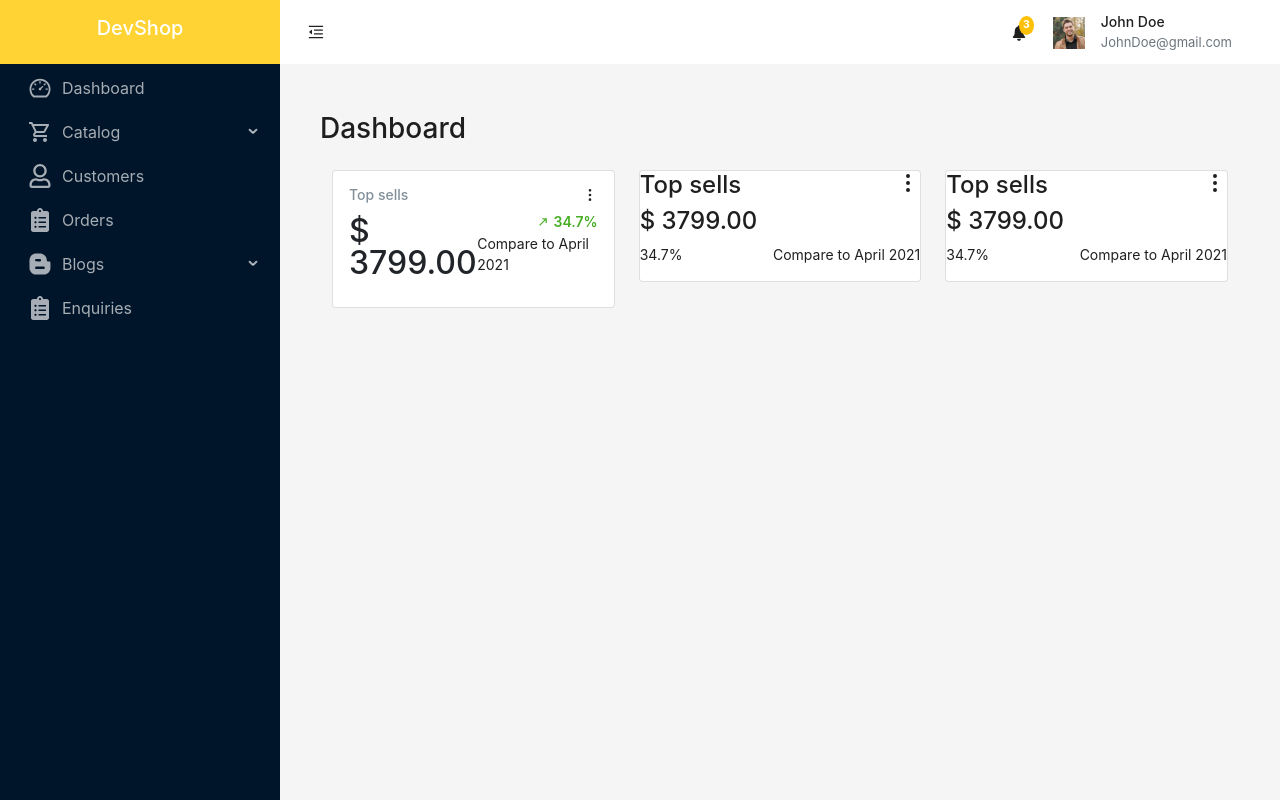
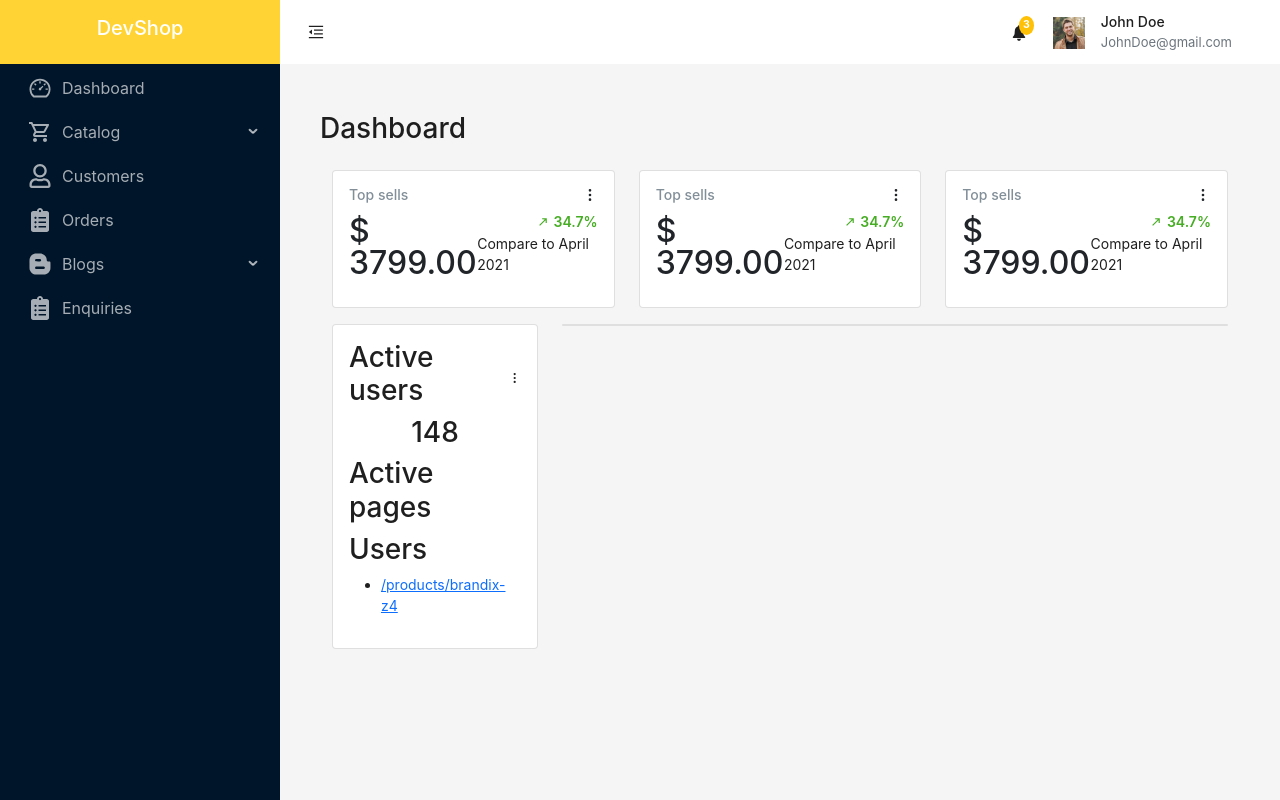
Before and after one commit to Seyba/admin-app, a React (Create React App) app: page /admin in a window 1280 px wide. Built offline with nearby package versions, Linux system fonts and the light colour scheme.

Commit message:
widget and chart section added

```diff
--- a/src/component/pages/Dashboard.js
+++ b/src/component/pages/Dashboard.js
@@ -1,18 +1,12 @@
 import React from 'react'
 import { HiOutlineDotsVertical } from "react-icons/hi";
 import { CgArrowTopRight } from "react-icons/cg";
-
+import { Link } from 'react-router-dom'
 
 export const Dashboard = () => {
   return (
     <div>
         <h3 className="mb-4">Dashboard</h3>
-        <div>
-            <div></div>
-            <div></div>
-            <div></div>
-            <div></div>
-        </div>
         <div className="container">
             <div className="row">
                 <div className=" col-md-4">
@@ -23,7 +17,7 @@ export const Dashboard = () => {
                         </div>
                         <div className="d-flex justify-content-between align-items-center">
                             <h4 className="indicator-value">$ 3799.00</h4>
-                            <div className="">
+                            <div>
                                 <p className="mb-0 text-end indicator-delta-value"> <CgArrowTopRight className="mb-1 indicator-delta-value"/> 34.7%</p>
                                 <p>Compare to April 2021</p>
                             </div>
@@ -31,33 +25,62 @@ export const Dashboard = () => {
                     </div>
                 </div>
                 <div className="col-md-4">
-                    <div className="mb-3 card">
+                    <div className="mb-3 p-3 card">
                         <div className="d-flex justify-content-between">
-                            <h4>Top sells</h4>
-                            <HiOutlineDotsVertical className="fs-4"/>
+                            <h4 className="widget-header">Top sells</h4>
+                            <HiOutlineDotsVertical className="widget-link"/>
                         </div>
-                        <div>
-                            <h4>$ 3799.00</h4>
-                            <div className="d-flex justify-content-between">
-                                <p>34.7%</p>
+                        <div className="d-flex justify-content-between align-items-center">
+                            <h4 className="indicator-value">$ 3799.00</h4>
+                            <div>
+                                <p className="mb-0 text-end indicator-delta-value"> <CgArrowTopRight className="mb-1 indicator-delta-value"/> 34.7%</p>
                                 <p>Compare to April 2021</p>
                             </div>
                         </div>
                     </div>
                 </div>
                 <div className="col-md-4">
-                    <div className="mb-3 card">
+                    <div className="mb-3 p-3 card">
                         <div className="d-flex justify-content-between">
-                            <h4>Top sells</h4>
-                            <HiOutlineDotsVertical className="fs-4"/>
+                            <h4 className="widget-header">Top sells</h4>
+                            <HiOutlineDotsVertical className="widget-link"/>
                         </div>
-                        <div>
-                            <h4>$ 3799.00</h4>
-                            <div className="d-flex justify-content-between">
-                                <p>34.7%</p>
+                        <div className="d-flex justify-content-between align-items-center">
+                            <h4 className="indicator-value">$ 3799.00</h4>
+                            <div>
+                                <p className="mb-0 text-end indicator-delta-value"> <CgArrowTopRight className="mb-1 indicator-delta-value"/> 34.7%</p>
                                 <p>Compare to April 2021</p>
                             </div>
                         </div>
+                    </div>
+                </div>
+            </div>
+            <div className="row">
+                <div className="col-md-3">
+                    <div className="card p-3">
+                        <div className="d-flex justify-content-between align-items-center">
+                            <h3>Active users</h3>
+                            <HiOutlineDotsVertical />
+                        </div>
+                        <div className="text-center">
+                            <h3>148</h3>
+                        </div>
+                        <div>
+                            <div>
+                                <h3>Active pages</h3>
+                                <h3>Users</h3>
+                            </div>
+                            <ul>
+                                <li>
+                                    <Link to="">/products/brandix-z4</Link>
+                                </li>
+                            </ul>
+                        </div>
+                    </div>
+                </div>
+                <div className="col-md-9">
+                    <div className="card">
+
                     </div>
                 </div>
             </div>
```
